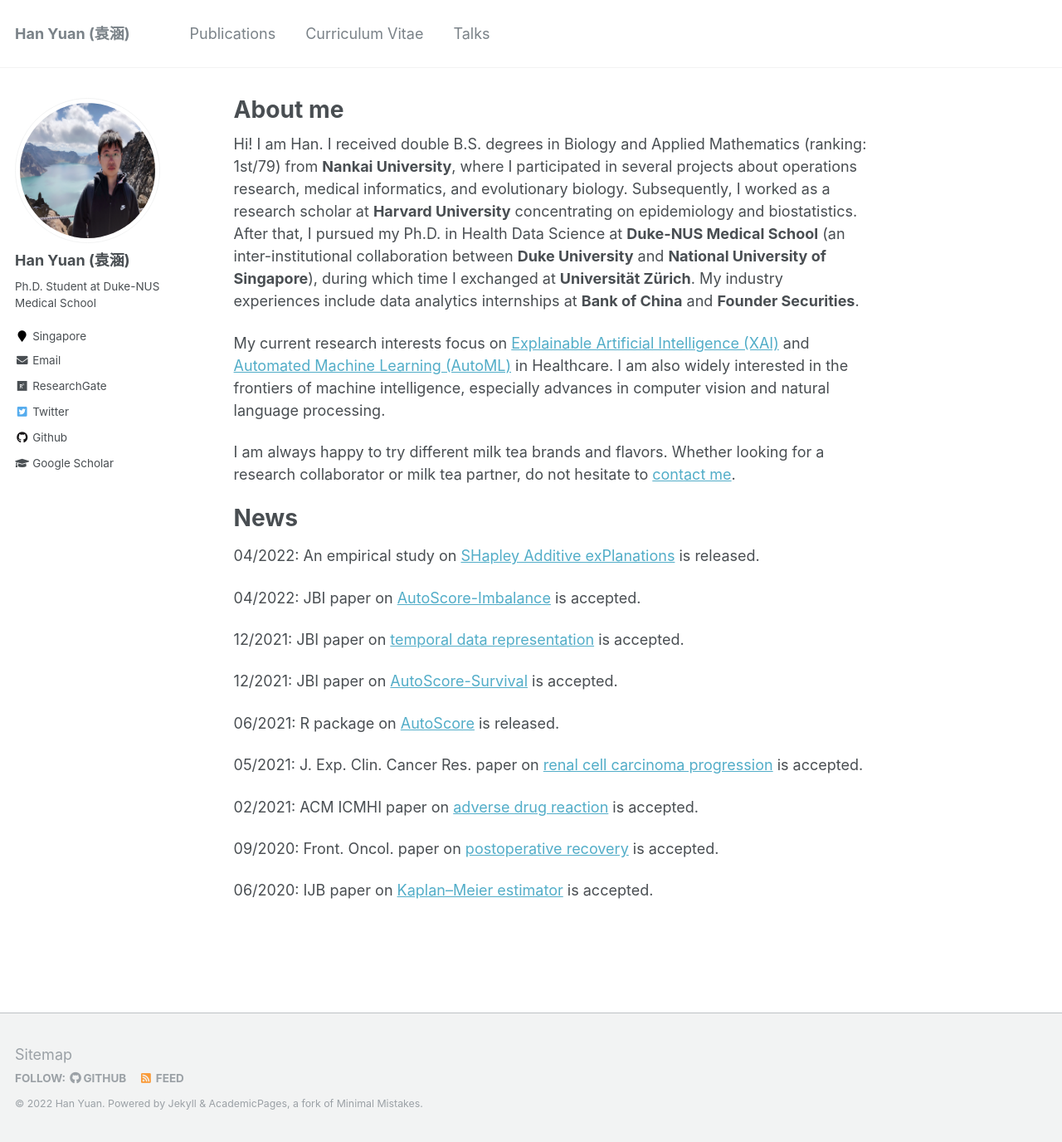
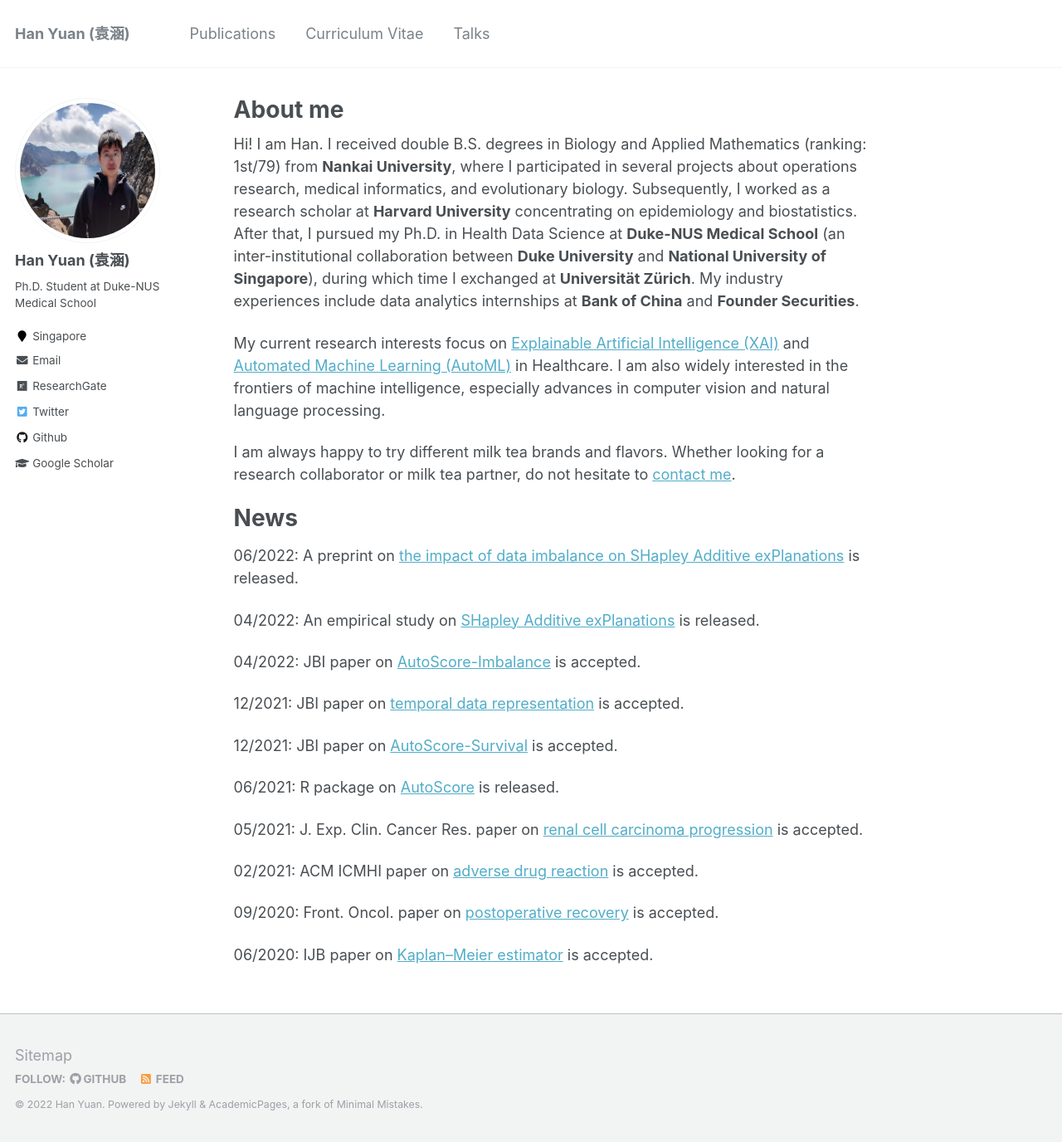
Before and after one commit to Han-Yuan-Med/Han-Yuan-Med.github.io, a Jekyll site: the page built from _pages/about.md, in a window 1280 px wide and 1376 px high. Shown: the whole window at 83% size. Built offline with Jekyll 4.4.1, drawn with Linux system fonts in a browser that asks for light colours.

Commit message:
Update about.md

```diff
--- a/_pages/about.md
+++ b/_pages/about.md
@@ -15,6 +15,8 @@
 
 News
 =
+06/2022: A preprint on [the impact of data imbalance on SHapley Additive exPlanations](https://arxiv.org/abs/2206.04050) is released.
+
 04/2022: An empirical study on [SHapley Additive exPlanations](https://arxiv.org/abs/2204.11351) is released.
 
 04/2022: JBI paper on [AutoScore-Imbalance](https://www.sciencedirect.com/science/article/abs/pii/S1532046422000880) is accepted.
```
